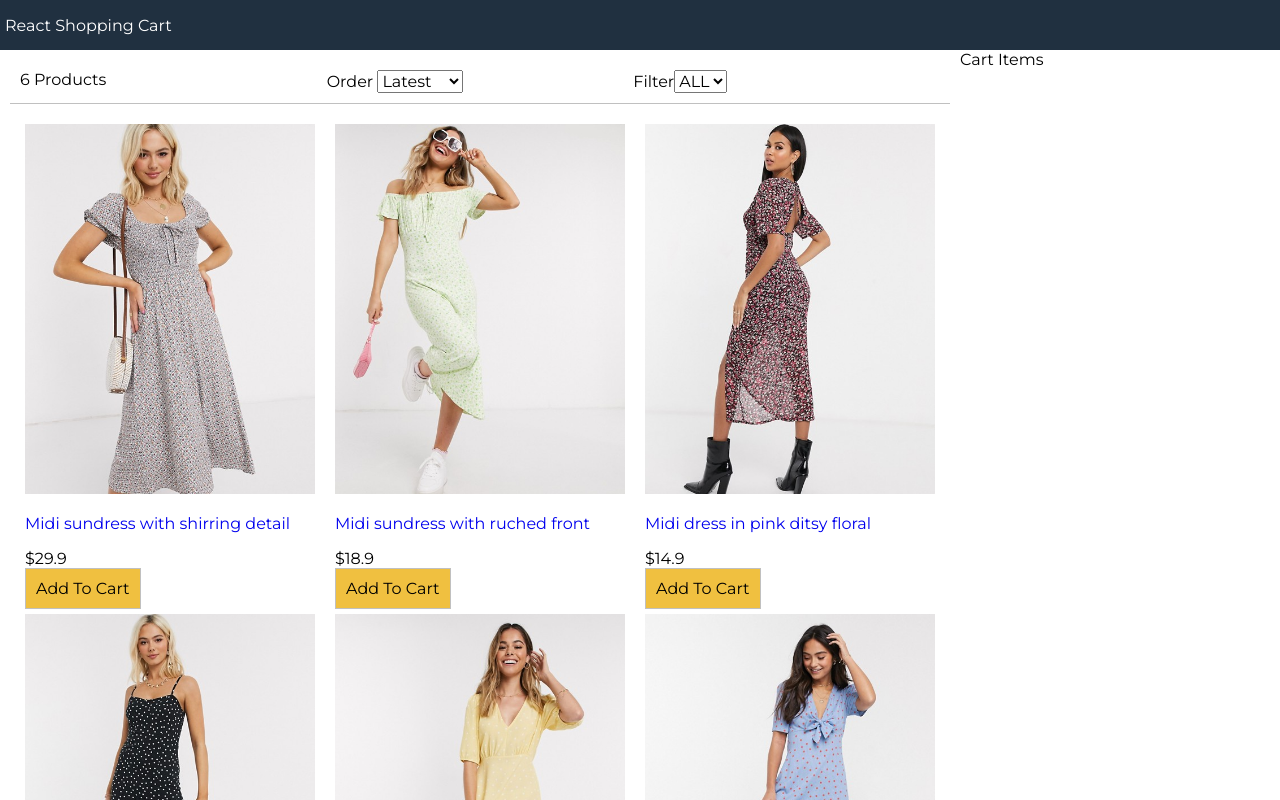
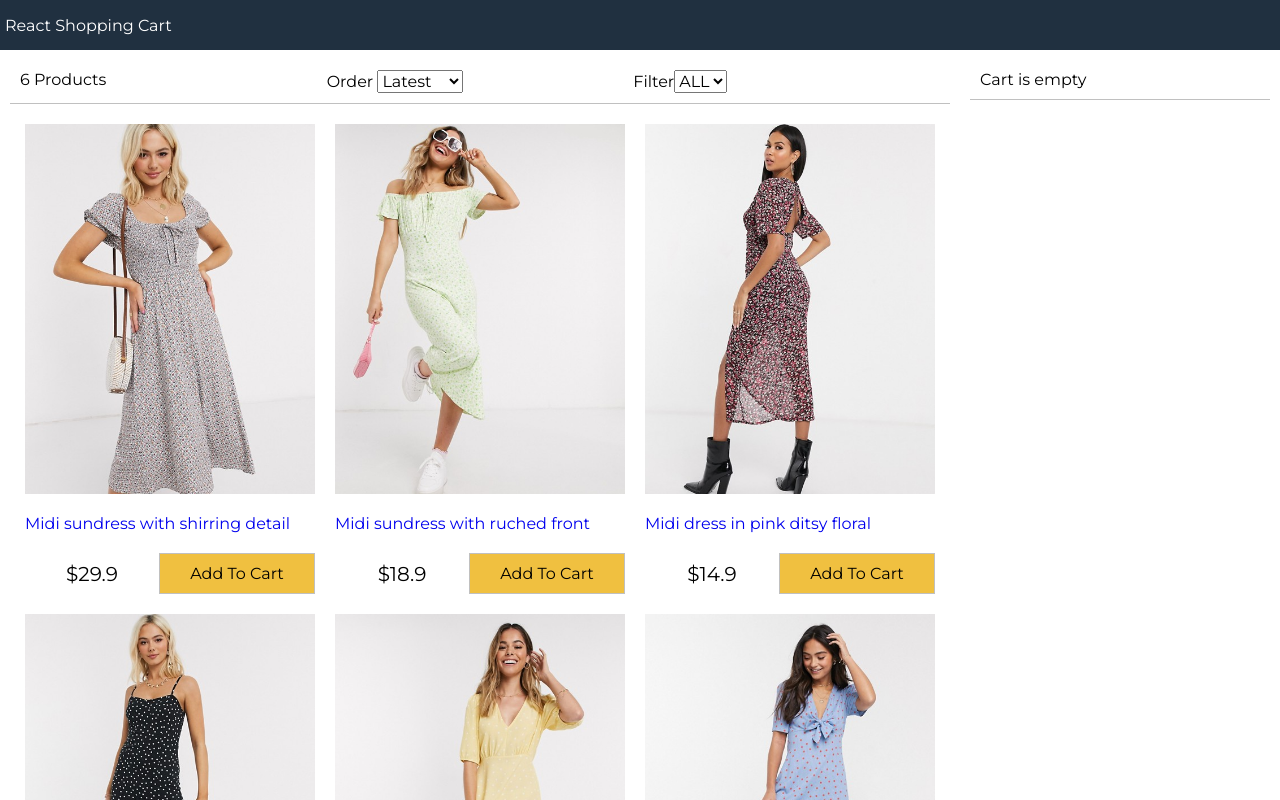
Before and after one commit to JacobC00/react-shopping-cart, a React (Create React App) app: page / in a window 1280 px wide. Shown: the top 800 px of the page. Built offline with nearby package versions, Linux system fonts and the light colour scheme.

Commit message:
cart-component

```diff
--- a/src/App.js
+++ b/src/App.js
@@ -3,16 +3,40 @@
 import data from "./data.json";
 import Products from "./components/Products";
 import Filter from "./components/Filter";
+import Cart from "./components/Cart";
 
 class App extends React.Component {
   constructor() {
     super();
     this.state = {
       products: data.products,
+      cartItems: [],
       size: "",
       sort: "",
     };
   }
+
+  removeFromCart = (product) => {
+    const cartItems = this.state.cartItems.slice();
+    this.setState({
+      cartItems: cartItems.filter((x) => x._id !== product._id),
+    });
+  };
+
+  addToCart = (product) => {
+    const cartItems = this.state.cartItems.slice();
+    let alreadyInCart = false;
+    cartItems.forEach((item) => {
+      if (item._id === product._id) {
+        item.count++;
+        alreadyInCart = true;
+      }
+    });
+    if (!alreadyInCart) {
+      cartItems.push({ ...product, count: 1 });
+    }
+    this.setState({ cartItems });
+  };
 
   sortProducts = (event) => {
     // impl
@@ -69,9 +93,17 @@
                 filterProducts={this.filterProducts}
                 sortProducts={this.sortProducts}
               ></Filter>
-              <Products products={this.state.products}></Products>
+              <Products
+                products={this.state.products}
+                addToCart={this.addToCart}
+              ></Products>
             </div>
-            <div className="sidebar">Cart Items</div>
+            <div className="sidebar">
+              <Cart
+                cartItems={this.state.cartItems}
+                removeFromCart={this.removeFromCart}
+              />
+            </div>
           </div>
         </main>
         <footer>All right is reserved.</footer>
--- /dev/null
+++ b/src/components/Cart.js
@@ -0,0 +1,57 @@
+import React, { Component } from "react";
+import formatCurrency from "../util";
+
+export default class Cart extends Component {
+  render() {
+    const { cartItems } = this.props;
+    return (
+      <div>
+        {cartItems.length === 0 ? (
+          <div className="cart cart-header"> Cart is empty </div>
+        ) : (
+          <div className="cart cart-header">
+            You have {cartItems.length} in the cart{" "}
+          </div>
+        )}
+        <div>
+          <div className="cart">
+            <ul className="cart-items">
+              {cartItems.map((item) => (
+                <li key={item._id}>
+                  <div>
+                    <img src={item.image} alt={item.title}></img>
+                  </div>
+                  <div>
+                    <div>{item.title}</div>
+                    <div className="right">
+                      {formatCurrency(item.price)} x {item.count}{" "}
+                      <button
+                        className="button"
+                        onClick={() => this.props.removeFromCart(item)}
+                      >
+                        Remove
+                      </button>
+                    </div>
+                  </div>
+                </li>
+              ))}
+            </ul>
+          </div>
+          {cartItems.length !== 0 && (
+            <div className="cart">
+              <div className="total">
+                <div>
+                  Total:{" "}
+                  {formatCurrency(
+                    cartItems.reduce((a, c) => a + c.price * c.count, 0)
+                  )}
+                </div>
+                <button className="button primary">Proceed</button>
+              </div>
+            </div>
+          )}
+        </div>
+      </div>
+    );
+  }
+}
--- a/src/components/Products.js
+++ b/src/components/Products.js
@@ -13,9 +13,14 @@
                   <img src={product.image} alt={product.title}></img>
                   <p>{product.title}</p>
                 </a>
-                <div className="product=price">
+                <div className="product-price">
                   <div>{formatCurrency(product.price)}</div>
-                  <button className="button primary">Add To Cart</button>
+                  <button
+                    onClick={() => this.props.addToCart(product)}
+                    className="button primary"
+                  >
+                    Add To Cart
+                  </button>
                 </div>
               </div>
             </li>
--- a/src/index.css
+++ b/src/index.css
@@ -147,3 +147,57 @@
 .filter div {
   flex: 1;
 }
+
+/* Index.css */
+
+.cart {
+  padding: 1rem;
+  margin: 1rem;
+  display: flex;
+}
+
+.cart-header {
+  border-bottom: 0.1rem #c0c0c0 solid;
+}
+
+.cart-items {
+  padding: 0;
+  width: 100%;
+  list-style-type: none;
+}
+
+.cart-items img {
+  width: 5rem;
+}
+
+.cart-items li {
+  display: flex;
+}
+
+.cart-items li div {
+  padding: 0.5rem;
+}
+
+cart-items li div:last-child {
+  flex: 1;
+}
+
+.right {
+  text-align: right;
+}
+
+.total {
+  display: flex;
+  justify-content: space-between;
+  align-items: center;
+  width: 100%;
+}
+
+.total > div {
+  font-size: 2rem;
+}
+
+.total > div,
+.total > button {
+  flex: 1;
+}
```
